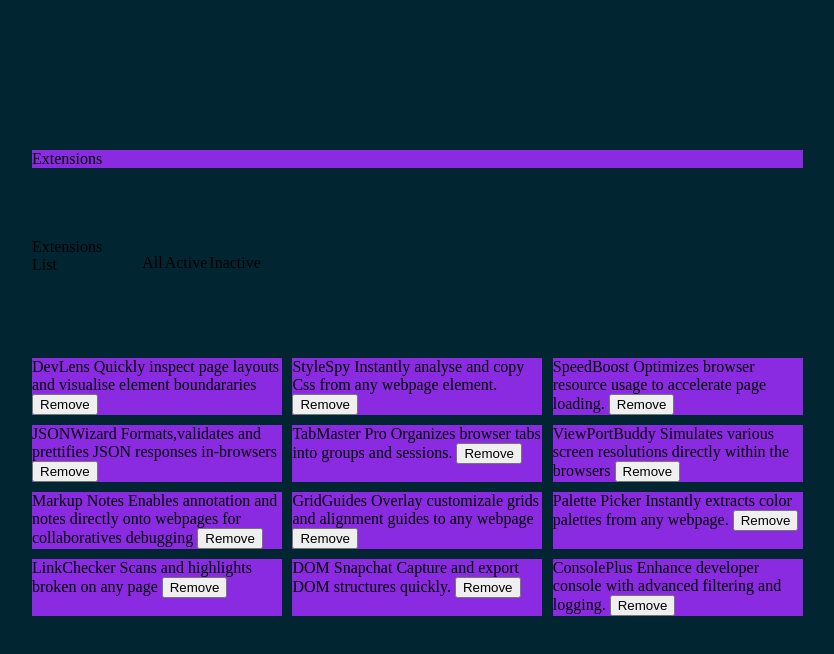
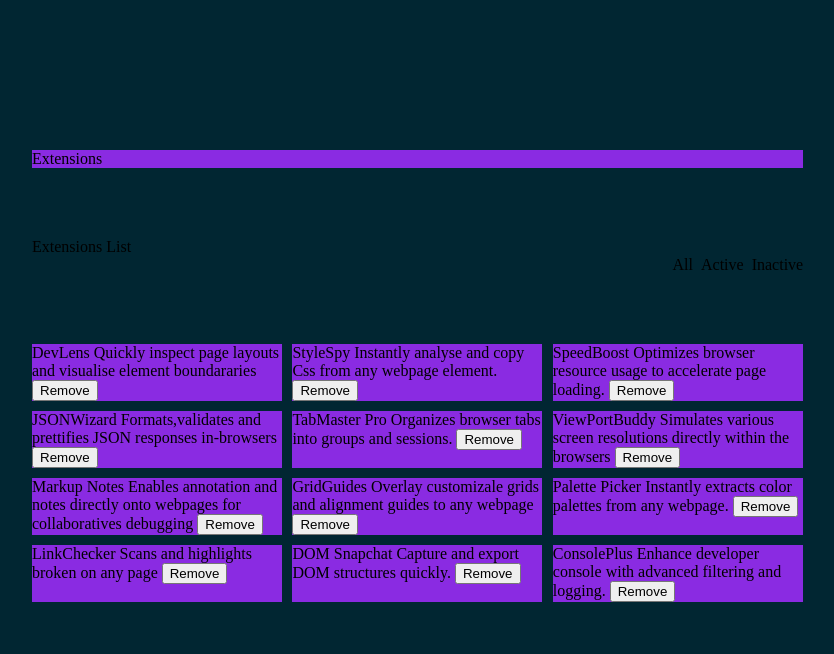
Before and after one commit to Blessing-bit-ui/challenge, a plain HTML site: page index.html in a window 1280 px wide. Shown: the whole page, without its empty margins (196-1030 px from the left). Drawn offline with Linux system fonts and the light colour scheme.

Commit message:
updated css

```diff
--- a/index.css
+++ b/index.css
@@ -30,21 +30,16 @@
 .flex{
     margin:70px;
     width: 80%;
+    justify-content: space-bet
 }
 .nav-list{
-    position: relative;
     justify-content: flex-end;
 }
-}
+};
 .flex{
-    width:100px;
-    display:flex;
-    flex-wrap: 1;
+    display: flex;
 }
 .nav-list{
     display: flex;
-    gap:2px;
+    gap:8px;
 }
-ul{
-    list-style: none;
-}
--- a/index.html
+++ b/index.html
@@ -11,13 +11,12 @@
     <div class="Extensions"> Extensions</div>
     <div class="flex">
     <div class="Extensions-Lists">Extensions List</div>
-    <ul>
+
     <div class="nav-list">
-    <li class="links"> All</li>
-    <li class="links">Active</li>
-    <li class="links">Inactive</li>
+    <div class="links"> All</div>
+    <div class="links">Active</div>
+    <div class="links">Inactive</div>
     </div>
-    </ul>
     </div>
     <div class="articles">
     <div class="article">
```
